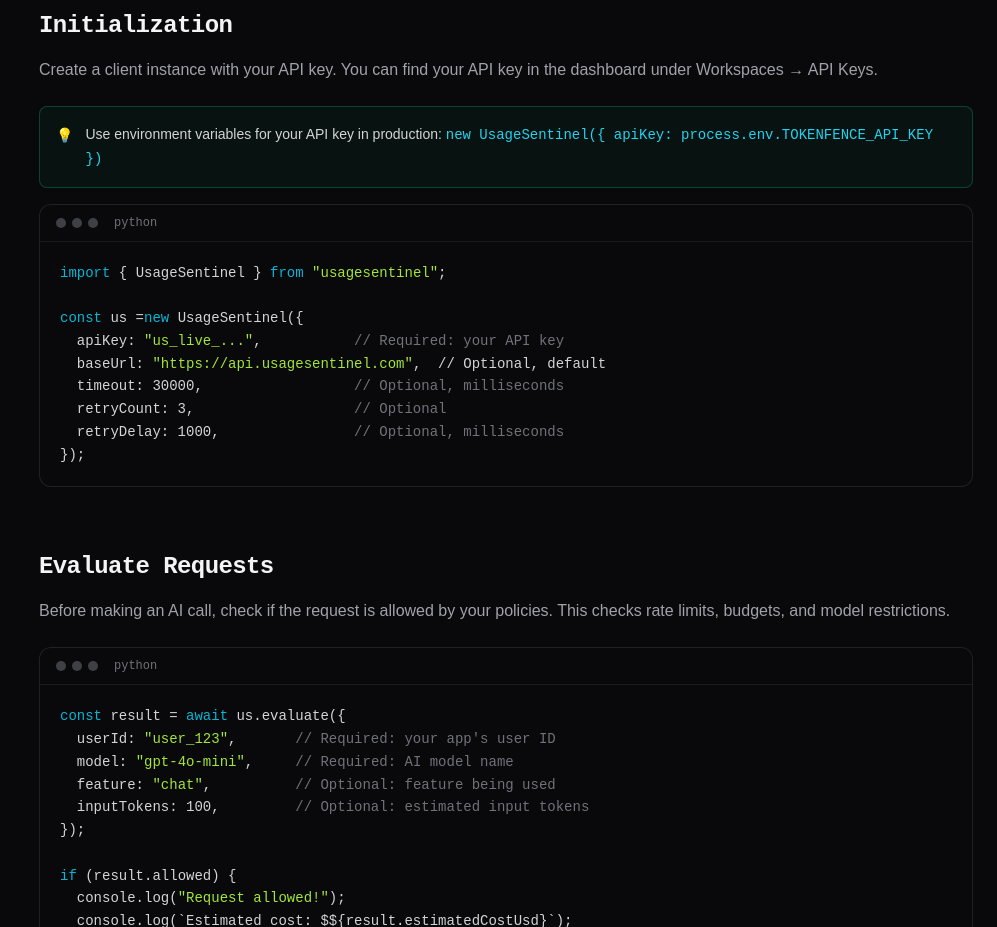
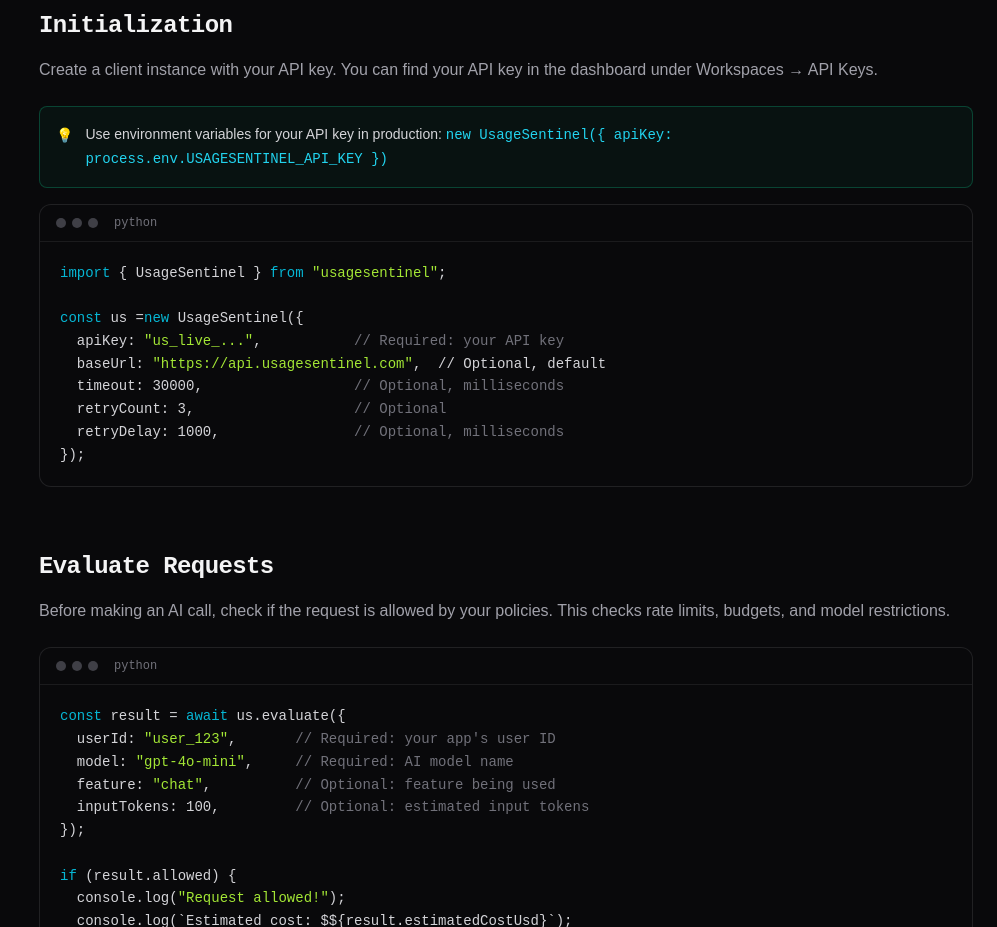
Before and after one commit to samuelbrhane/TokVigil, a Next.js app in the folder frontend/: page /docs/sdk/typescript in a window 1280 px wide. Shown: the part 980-1907 px from the top of the page, without its empty margins (283-1280 px from the left). Built offline with nearby package versions, Linux system fonts and the light colour scheme; no server answers.

Commit message:
Rename TOKENFENCE_PLANS to USAGESENTINEL_PLANS and update API key references in Python SDK documentation.

```diff
--- a/frontend/src/app/(public)/docs/sdk/python/page.tsx
+++ b/frontend/src/app/(public)/docs/sdk/python/page.tsx
@@ -199,7 +199,7 @@
           <DocNote type="tip">
             Use environment variables for your API key in production:{" "}
             <code className="text-brand-400">
-              UsageSentinel(api_key=os.environ[&quot;TOKENFENCE_API_KEY&quot;])
+              UsageSentinel(api_key=os.environ[&quot;USAGESENTINEL_API_KEY&quot;])
             </code>
           </DocNote>
         </DocSection>
--- a/frontend/src/app/(public)/docs/sdk/typescript/page.tsx
+++ b/frontend/src/app/(public)/docs/sdk/typescript/page.tsx
@@ -222,7 +222,7 @@
           <DocNote type="tip">
             Use environment variables for your API key in production:{" "}
             <code className="text-brand-400">
-              new UsageSentinel({"{"} apiKey: process.env.TOKENFENCE_API_KEY{" "}
+              new UsageSentinel({"{"} apiKey: process.env.USAGESENTINEL_API_KEY{" "}
               {"}"})
             </code>
           </DocNote>
```
Also changed, not shown: 1 other file (tests, documents, lock files or other folders).
